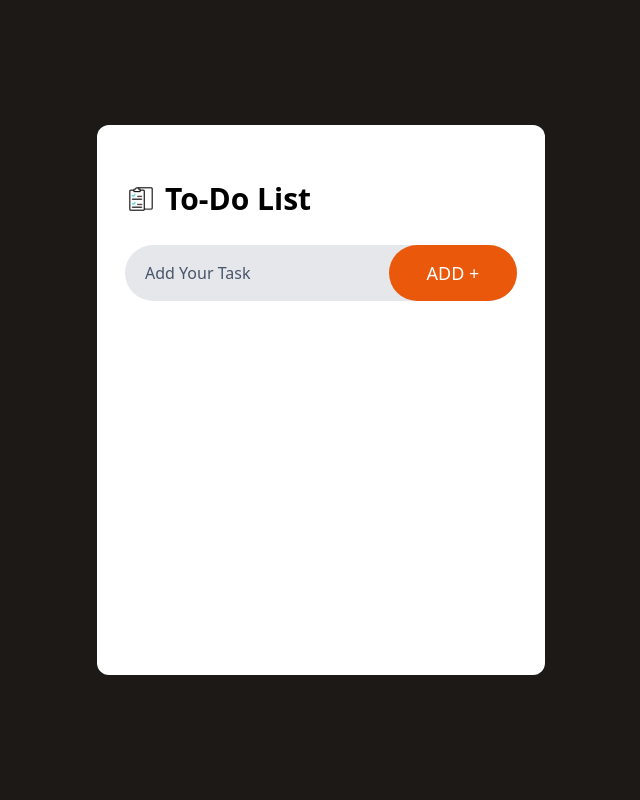
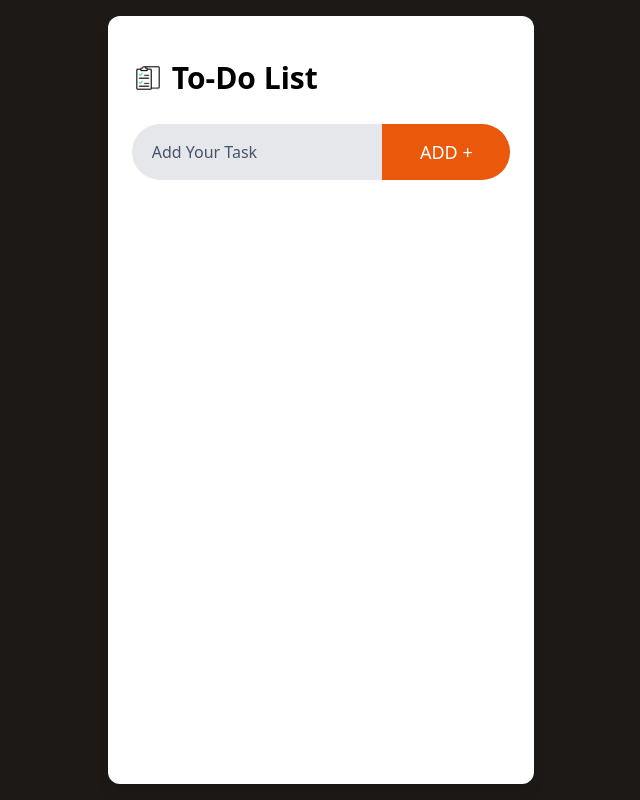
Before and after one commit to AgileRampler/React-To-Do-List, a React (Vite) app: page / in a window 1280 px wide. Shown: the whole page, without its empty margins (319-959 px from the left). Built offline with nearby package versions, Linux system fonts and the light colour scheme.

Commit message:
Update Todo.jsx

```diff
--- a/src/components/Todo.jsx
+++ b/src/components/Todo.jsx
@@ -1,93 +1,132 @@
-import React, { useEffect, useRef, useState } from 'react'
-import to_do from '../assets/checklist.gif'
-import Todoitems from "./Todoitems.jsx"
+import React, { useEffect, useRef, useState } from "react";
+import to_do from "../assets/checklist.gif";
+import Todoitems from "./Todoitems.jsx";
 
 function Todo() {
-  const inputRef = useRef();
-  const [todoList, setTodoList] = useState(localStorage.getItem("todos")?
-  JSON.parse(localStorage.getItem("todos")) : [])
+  const inputRef = useRef(null);
 
+  // Load todos from localStorage
+  const [todoList, setTodoList] = useState(() => {
+    const savedTodos = localStorage.getItem("todos");
+    return savedTodos ? JSON.parse(savedTodos) : [];
+  });
+
+  // Add Todo
   const add = () => {
     const inputText = inputRef.current.value.trim();
-        console.log(inputText);
 
-        if (inputText === "") {
-            return null;
-        }
+    if (inputText === "") return;
 
     const newTodo = {
       id: Date.now(),
       text: inputText,
-        isCompelte:false,
+      isCompelte: false,
+    };
 
-       }
-       setTodoList ((prev)=>[...prev, newTodo]);
+    setTodoList((prev) => [...prev, newTodo]);
     inputRef.current.value = "";
+  };
 
+  // Delete Todo
+  const deleteTodo = (id) => {
+    setTodoList((prevTodos) =>
+      prevTodos.filter((todo) => todo.id !== id)
+    );
+  };
 
+  // Toggle Complete
+  const toggle = (id) => {
+    setTodoList((prevTodos) =>
+      prevTodos.map((todo) =>
+        todo.id === id
+          ? { ...todo, isCompelte: !todo.isCompelte }
+          : todo
+      )
+    );
+  };
 
-
-    }
-
-   useEffect(()=>{
-    console.log(todoList);
-
-   },[todoList])
-
-    const deleteTodo= (id)=>{
-        setTodoList((prvTodos)=>{
-             return prvTodos.filter((todo) => todo.id !== id)
-        })
-
-    }
-     const toggle = (id)=>{
-        setTodoList((prevTodos)=>{
-            return prevTodos.map((todo)=>{
-                if(todo.id === id){
-                    return {...todo, isCompelte: !todo.isCompelte}
-                }
-                return todo;
-            })
-        })
-
-
-        useEffect(()=>{
-            localStorage.setItem("todos",JSON.stringify(todoList))
-        },[todoList])
-     }
-
-
-
+  // Save todos to localStorage
+  useEffect(() => {
+    localStorage.setItem("todos", JSON.stringify(todoList));
+  }, [todoList]);
 
   return (
-    <div className='bg-white place-self-center w-11/12 max-w-md flex flex-col p-7 min-h-[550px] rounded-xl '>
+    <div
+      className="
+        bg-white
+        w-full
+        sm:w-11/12
+        md:w-3/4
+        lg:w-1/3
+        max-w-md
+        mx-auto
+        flex
+        flex-col
+        p-4
+        sm:p-6
+        min-h-[550px]
+        rounded-xl
+        shadow-lg
+      "
+    >
       {/* Title */}
-
-        <div  className='flex items-center mt-7 gap-2'>
-            <img className='w-8' src={to_do} alt="" />
-            <h1 className='text-3xl font-semibold'>
+      <div className="flex items-center mt-5 gap-2">
+        <img className="w-8" src={to_do} alt="todo icon" />
+        <h1 className="text-2xl sm:text-3xl font-semibold">
           To-Do List
         </h1>
       </div>
-        {/* Input Box  */}
 
-        <div className='flex items-center my-7 bg-gray-200 rounded-full '>
-            <input ref={inputRef} className='bg-transparent border-0 outline-none flex-1 h-14 pl-5 pr-2 placeholder:text-slate-600' type="text" placeholder='Add Your Task' />
-            <button onClick={add} className='border-none rounded-full bg-orange-600 w-32 h-14 text-white text-lg font-medium cursor-pointer'>ADD +</button>
-        </div>
-        {/* List */}
-    <div>
-        {todoList.map((item,index)=>{
-            return <Todoitems key ={index} text={item.text} id={item.id} isCompelte={item.isCompelte} deleteTodo = {deleteTodo} toggle={toggle} />
+      {/* Input Box */}
+      <div className="flex flex-col sm:flex-row items-center my-7 bg-gray-200 rounded-full overflow-hidden">
+        <input
+          ref={inputRef}
+          className="
+            bg-transparent
+            border-0
+            outline-none
+            flex-1
+            h-14
+            px-5
+            w-full
+            placeholder:text-slate-600
+          "
+          type="text"
+          placeholder="Add Your Task"
+        />
 
-        })}
-
-
-
+        <button
+          onClick={add}
+          className="
+            bg-orange-600
+            w-full
+            sm:w-32
+            h-14
+            text-white
+            text-lg
+            font-medium
+            cursor-pointer
+          "
+        >
+          ADD +
+        </button>
       </div>
 
+      {/* Todo List */}
+      <div className="flex flex-col gap-3">
+        {todoList.map((item) => (
+          <Todoitems
+            key={item.id}
+            text={item.text}
+            id={item.id}
+            isCompelte={item.isCompelte}
+            deleteTodo={deleteTodo}
+            toggle={toggle}
+          />
+        ))}
       </div>
-  )
+    </div>
+  );
 }
 
-export default Todo
+export default Todo;
```
Lines whose indentation alone changed are shown as unchanged.
